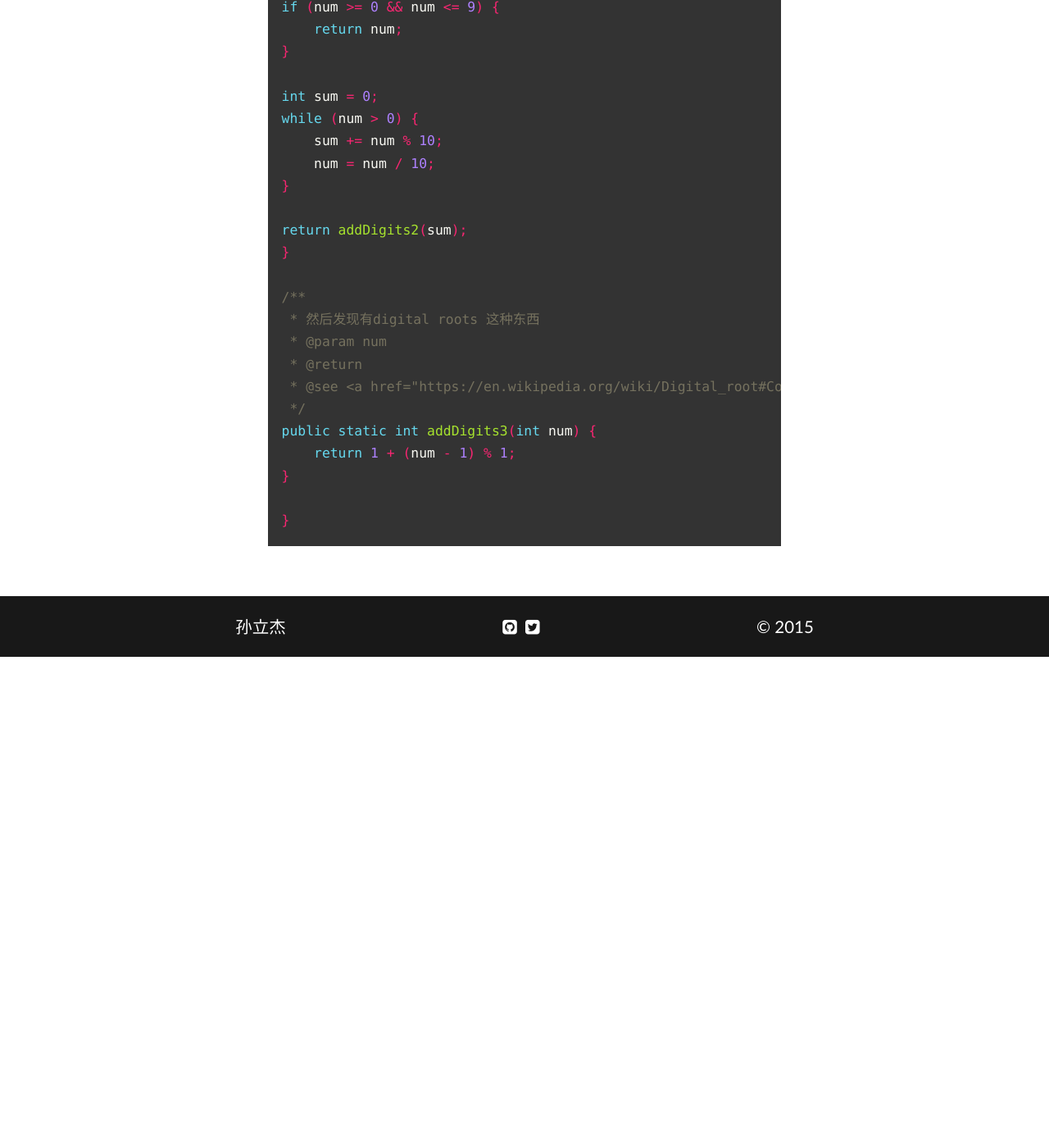
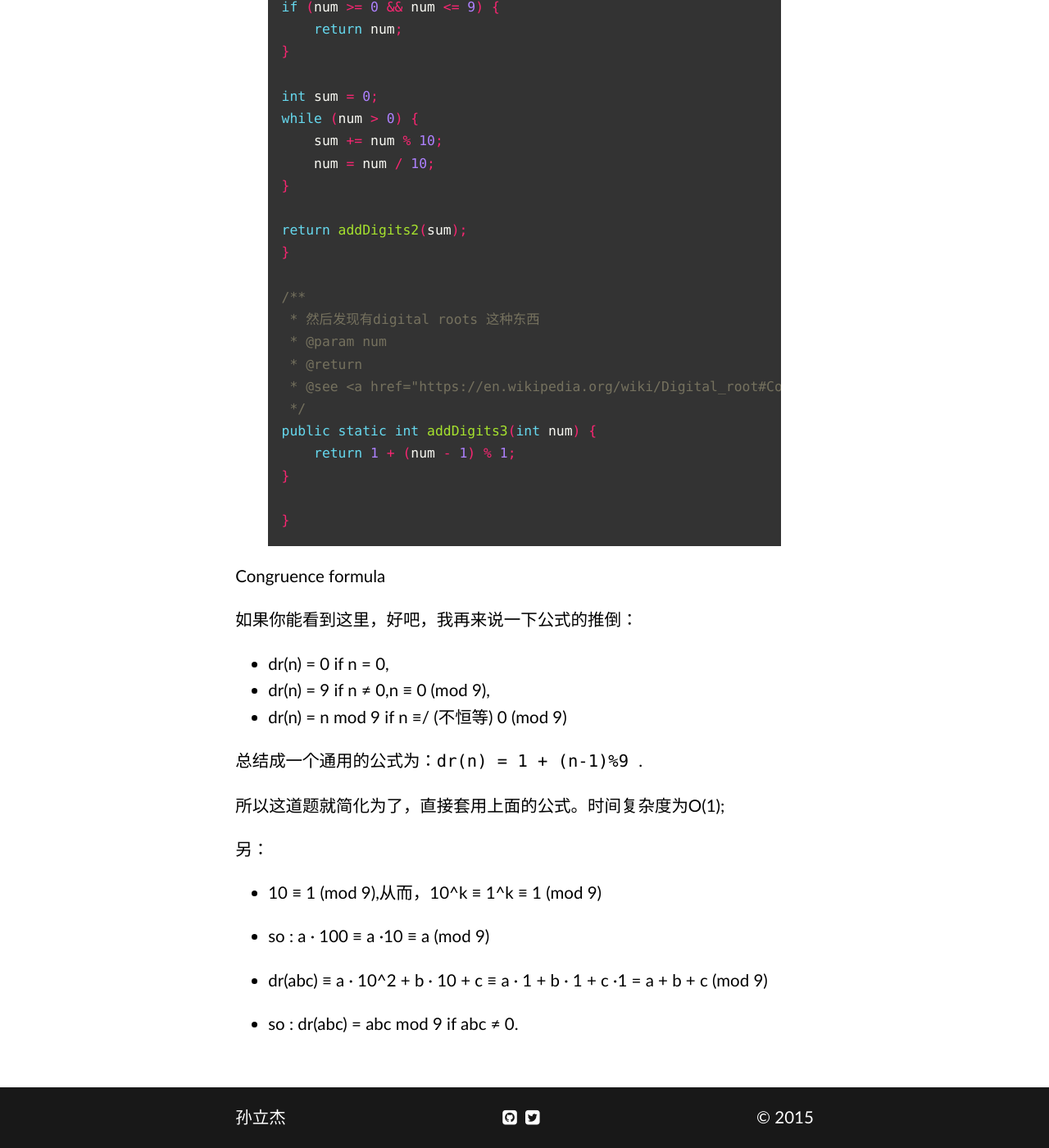
Before and after one commit to skyquiet/skyquiet.github.io, a Jekyll site: the page built from _posts/2015-09-15-DigitalRoot.md, in a window 1280 px wide and 1400 px high, scrolled down 3458 px. Shown: the whole window at 82% size. Built offline with Jekyll 4.4.1, drawn with Linux system fonts in a browser that asks for light colours; nearby versions of some CDN libraries; some web fonts are replaced; before the commit the page ends 4259 px from its top, so only the background shows below that.

Commit message:
digital root3

```diff
--- a/_posts/2015-09-15-DigitalRoot.md
+++ b/_posts/2015-09-15-DigitalRoot.md
@@ -151,3 +151,25 @@ public static int addDigits3(int num) {
 }
 
 {% endhighlight %}
+
+**Congruence formula**
+
+如果你能看到这里，好吧，我再来说一下公式的推倒：
+
+* dr(n) = 0 if n = 0,
+* dr(n) = 9 if n ≠ 0,n ≡ 0 (mod 9),
+* dr(n) = n mod 9 if n ≡/ (不恒等) 0 (mod 9)
+
+总结成一个通用的公式为：`dr(n) = 1 + (n-1)%9 `.
+
+所以这道题就简化为了，直接套用上面的公式。时间复杂度为O(1);
+
+另：
+
+* 10 ≡ 1 (mod 9),从而，10^k ≡ 1^k ≡ 1 (mod 9)
+
+* so : a · 100 ≡ a ·10 ≡ a (mod 9)
+
+* dr(abc) ≡ a · 10^2 + b · 10 + c ≡ a · 1 + b · 1 + c ·1 = a + b + c (mod 9)
+
+* so : dr(abc) = abc mod 9 if abc   ≠ 0.
```
